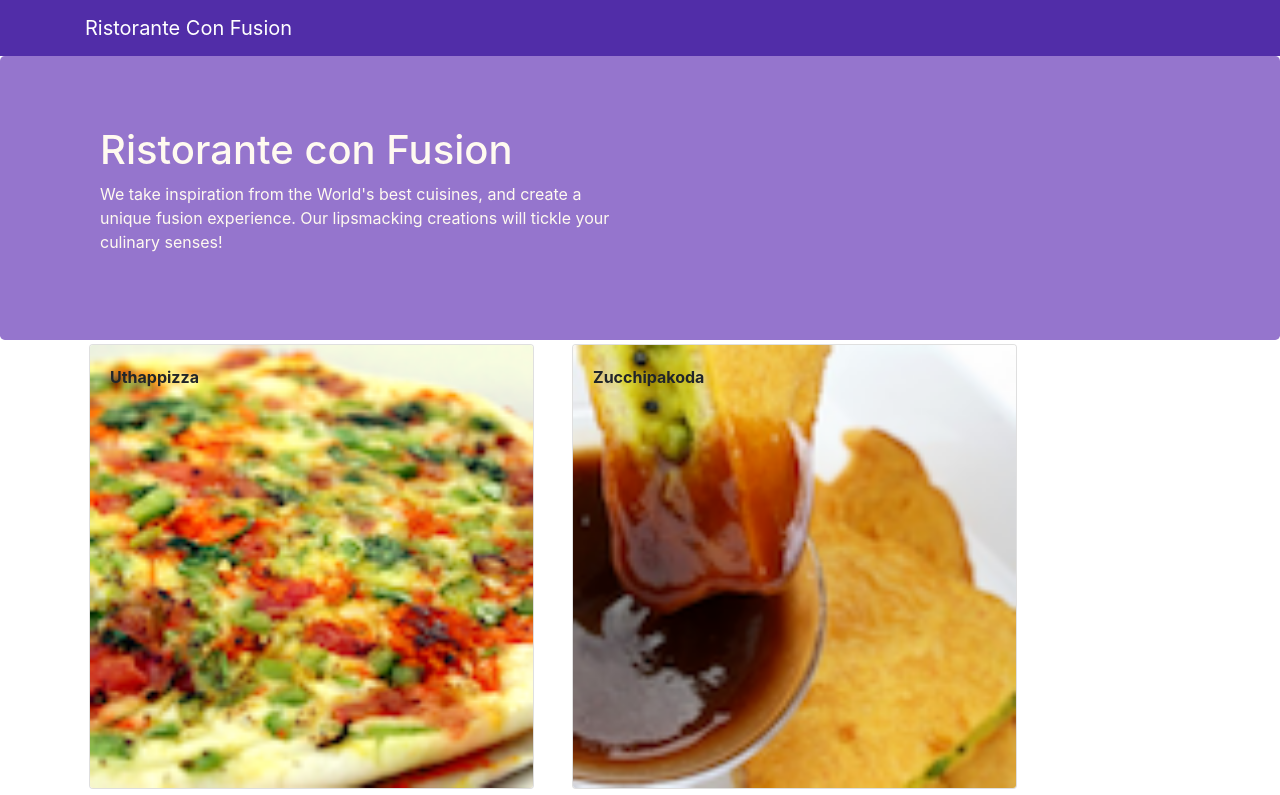
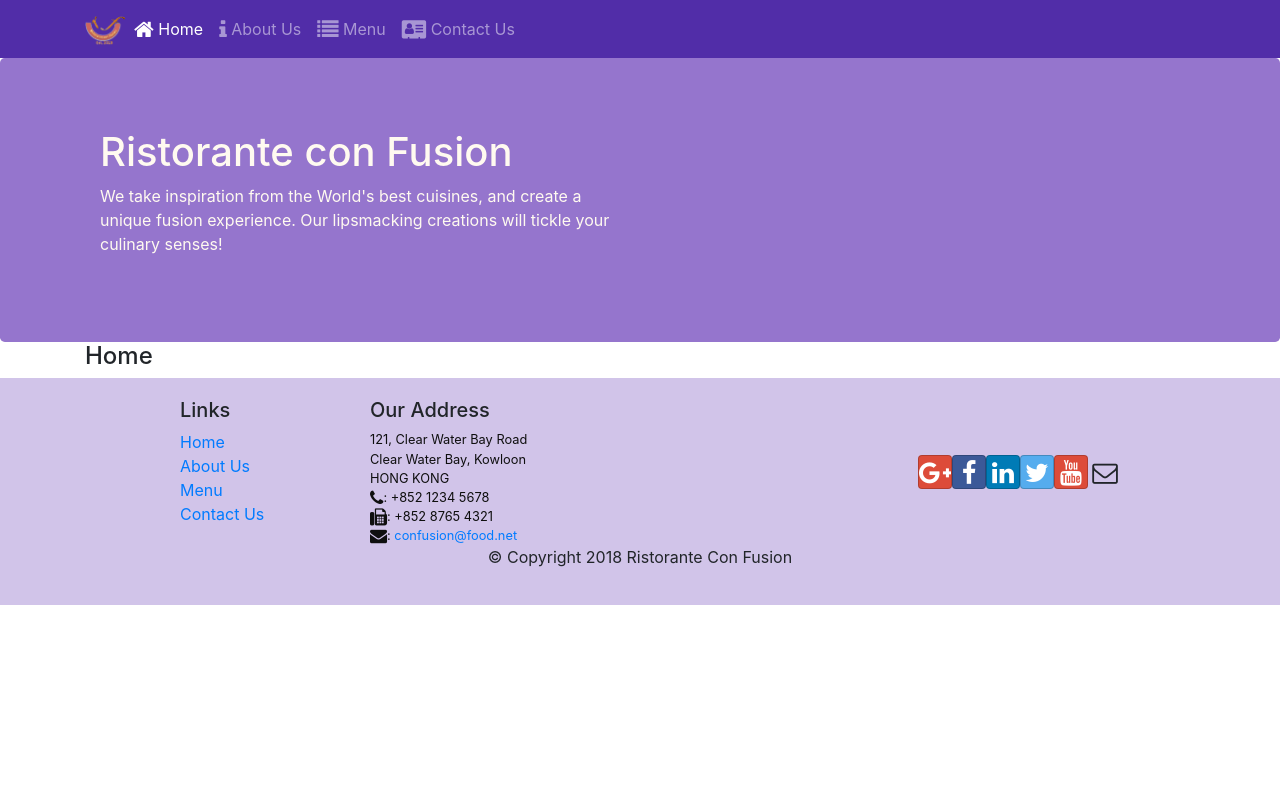
Before and after one commit to Prateeknandle/reactex, a React (Create React App) app: page /home in a window 1280 px wide. Shown: the top 795 px of the page. Built offline with nearby package versions, Linux system fonts and the light colour scheme.

Commit message:
React Router

```diff
--- a/package.json
+++ b/package.json
@@ -12,6 +12,7 @@
     "react": "^16.13.1",
     "react-dom": "^16.13.1",
     "react-popper": "^2.2.3",
+    "react-router-dom": "^5.2.0",
     "react-scripts": "3.4.3",
     "reactstrap": "^8.5.1"
   },
--- a/src/App.js
+++ b/src/App.js
@@ -1,15 +1,17 @@
 import React, { Component } from 'react';
 import Main from './components/MainComponent';
 import './App.css';
-
+import { BrowserRouter } from 'react-router-dom';
 
 class App extends Component {
 
   render() {
     return (
+      <BrowserRouter>
       <div>
      <Main/>
      </div>
+     </BrowserRouter>
     );
   }
 }
--- a/src/components/FooterComponent.js
+++ b/src/components/FooterComponent.js
@@ -1,4 +1,5 @@
 import React from 'react';
+import { Link } from 'react-router-dom';
 
 function Footer(props) {
     return(
@@ -8,10 +9,10 @@ function Footer(props) {
                 <div className="col-4 offset-1 col-sm-2">
                     <h5>Links</h5>
                     <ul className="list-unstyled">
-                        <li><a href="#">Home</a></li>
-                        <li><a href="#">About</a></li>
-                        <li><a href="#">Menu</a></li>
-                        <li><a href="contactus.html">Contact</a></li>
+                        <li><Link to="/home">Home</Link></li>
+                        <li><Link to="/aboutus">About Us</Link></li>
+                        <li><Link to="/menu">Menu</Link></li>
+                        <li><Link to="/contactus">Contact Us</Link></li>
                     </ul>
                 </div>
                 <div className="col-7 col-sm-5">
--- a/src/components/HeaderComponent.js
+++ b/src/components/HeaderComponent.js
@@ -1,14 +1,46 @@
 import React, { Component } from 'react';
-import { Navbar, NavbarBrand, Jumbotron } from 'reactstrap';
+import { Nav, Navbar, NavbarBrand, NavbarToggler, Collapse, NavItem, Jumbotron } from 'reactstrap';
+import { NavLink } from 'react-router-dom';
 
 class Header extends Component {
+    constructor(props) {
+        super(props);
+
+        this.toggleNav = this.toggleNav.bind(this);
+        this.state = {
+          isNavOpen: false
+        };
+      }
+
+      toggleNav() {
+        this.setState({
+          isNavOpen: !this.state.isNavOpen
+        });
+      }
 
     render() {
-        return (
+        return(
             <div>
-                 <Navbar dark>
+                <Navbar dark expand="md">
                     <div className="container">
-            <NavbarBrand href="/">Ristorante Con Fusion</NavbarBrand>
+                        <NavbarToggler onClick={this.toggleNav} />
+                        <NavbarBrand className="mr-auto" href="/"><img src='assets/images/logo.png' height="30" width="41" alt='Ristorante Con Fusion' /></NavbarBrand>
+                        <Collapse isOpen={this.state.isNavOpen} navbar>
+                            <Nav navbar>
+                            <NavItem>
+                                <NavLink className="nav-link"  to='/home'><span className="fa fa-home fa-lg"></span> Home</NavLink>
+                            </NavItem>
+                            <NavItem>
+                                <NavLink className="nav-link" to='/aboutus'><span className="fa fa-info fa-lg"></span> About Us</NavLink>
+                            </NavItem>
+                            <NavItem>
+                            <NavLink className="nav-link"  to='/menu'><span className="fa fa-list fa-lg"></span> Menu</NavLink>
+                            </NavItem>
+                            <NavItem>
+                                <NavLink className="nav-link" to='/contactus'><span className="fa fa-address-card fa-lg"></span> Contact Us</NavLink>
+                            </NavItem>
+                            </Nav>
+                        </Collapse>
                     </div>
                 </Navbar>
                 <Jumbotron>
@@ -25,5 +57,4 @@ class Header extends Component {
         );
     }
 }
-
 export default Header;
--- /dev/null
+++ b/src/components/HomeComopnent.js
@@ -0,0 +1,11 @@
+import React from 'react';
+
+function Home(props){
+return(
+    <div className="container">
+    <h4>Home</h4>
+  </div>
+);
+}
+
+export default Home;
--- a/src/components/MainComponent.js
+++ b/src/components/MainComponent.js
@@ -1,33 +1,41 @@
 import React, { Component } from 'react';
-
 import Menu from './MenuComponent';
+import Home from './HomeComopnent';
 import DishDetail from './dishdetailComponent';
 import { DISHES } from '../shared/dishes';
 import Header from './HeaderComponent';
 import Footer from './FooterComponent';
+import { Switch, Route, Redirect } from 'react-router-dom';
+
 class Main extends Component {
 
   constructor(props) {
     super(props);
     this.state = {
         dishes: DISHES,
-        selectedDish: null
+
     };
   }
 
-  onDishSelect(dishId) {
-    this.setState({ selectedDish: dishId});
-  }
+
 
   render() {
+
+    const HomePage = () => {
+      return(
+          <Home/>
+      );
+    }
+
     return (
       <div>
        <Header/>
-        <Menu dishes={this.state.dishes}
-        onClick={(dishId) => this.onDishSelect(dishId)} />
-        <DishDetail
-        dish={this.state.dishes.filter((dish) => dish.id === this.state.selectedDish)[0]} />
-        <Footer/>
+       <Switch>
+              <Route path='/home' component={HomePage} />
+              <Route exact path='/menu' component={() => <Menu dishes={this.state.dishes} />} />
+              <Redirect to="/home" />
+          </Switch>
+       <Footer/>
       </div>
     );
   }
```
Also changed, not shown: 1 other file (tests, documents, lock files or other folders). Lines whose indentation alone changed are shown as unchanged.
